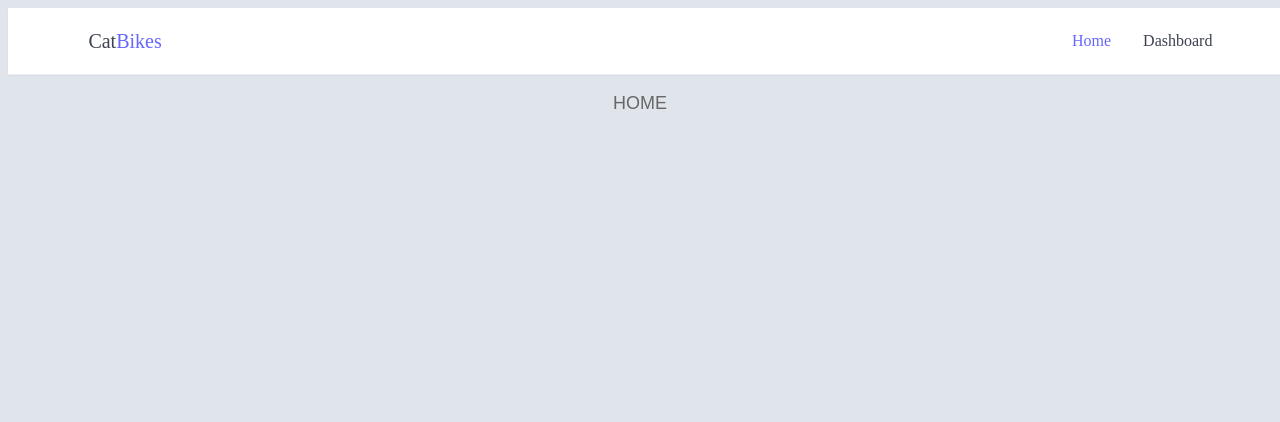
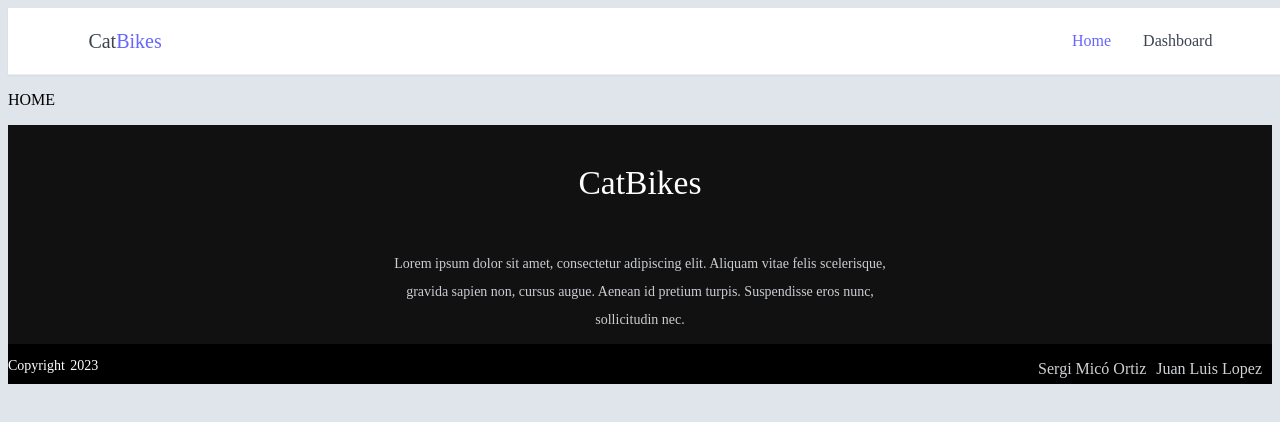
Before and after one commit to sergimicoortiz/React_DRF_MySQL_CatBikes, a React (Create React App) app in the folder frontend/: page / in a window 1280 px wide. Shown: the top 422 px of the page. Built offline with nearby package versions, Linux system fonts and the light colour scheme; no server answers.

Commit message:
footer and 404 page added

```diff
--- a/frontend/src/App.jsx
+++ b/frontend/src/App.jsx
@@ -2,12 +2,14 @@ import React, { Suspense } from 'react';
 import { BrowserRouter, Routes, Route } from 'react-router-dom';
 import Loading from './components/Loading/Loading';
 import Header from './components/Header/Header';
+import Footer from './components/Footer/Footer';
 import { ToastContainer } from 'react-toastify';
 import { StationContext } from './context/StationsContext';
 import './App.scss';
 
 function App() {
 
+  const NotFound = React.lazy(() => import('./pages/NotFound/NotFound'));
   const Home = React.lazy(() => import('./pages/Home/Home'));
   const Dashboard = React.lazy(() => import('./pages/Dashboard/Dashboard'));
   const StationList = React.lazy(() => import('./pages/Dashboard/Stations/StationsList'));
@@ -33,6 +35,7 @@ function App() {
               theme="light"
             />
             <Routes>
+              <Route path="*" element={<NotFound />} />
               <Route path="/" element={<Home />} />
               <Route path="/home" element={<Home />} />
               <Route path="/dashboard" element={<Dashboard />} />
@@ -41,6 +44,7 @@ function App() {
               <Route path="/dashboard/stations/create" element={<StationsCreate />} />
               <Route path="/dashboard/stations/update/:slug" element={<StationsUpdate />} />
             </Routes>
+            <Footer />
           </StationContext>
         </BrowserRouter>
       </Suspense>
--- a/frontend/src/App.scss
+++ b/frontend/src/App.scss
@@ -11,11 +11,3 @@ h1 {
     font-size: 50px;
     font-family: "Cormorant Garamond", serif;
 }
-
-p {
-    font-family: sans-serif;
-    font-weight: 300;
-    text-align: center;
-    font-size: 18px;
-    color: #676767;
-}
--- /dev/null
+++ b/frontend/src/components/Footer/Footer.jsx
@@ -0,0 +1,34 @@
+import React from "react";
+import './Footer.scss';
+
+const Footer = () => {
+    return (
+        <footer>
+
+            <div className="footer-content">
+
+                <h3>CatBikes</h3>
+
+                <p>Lorem ipsum dolor sit amet, consectetur adipiscing elit. Aliquam vitae felis scelerisque, gravida sapien non, cursus augue. Aenean id pretium turpis. Suspendisse eros nunc, sollicitudin nec.</p>
+
+            </div>
+
+            <div className="footer-bottom">
+
+                <p>Copyright <span id="year">2023</span></p>
+
+                <div className="footer-menu">
+                    <ul class="f-menu">
+                        <li><a href="https://github.com/sergimicoortiz">Sergi Micó Ortiz</a></li>
+                        <li><a href="https://github.com/JuanLuisLopez-code">Juan Luis Lopez</a></li>
+                    </ul>
+
+                </div>
+
+            </div>
+
+        </footer>
+    )
+}
+
+export default Footer;
--- /dev/null
+++ b/frontend/src/components/Footer/Footer.scss
@@ -0,0 +1,112 @@
+$color_1: #fff;
+$color_2: #cacdd2;
+$color_3: aqua;
+$color_4: #ccc;
+$color_5: #cfd2d6;
+$color_6: #27bcda;
+$font-family_1: sans-serif;
+
+footer {
+	background: #111;
+	height: auto;
+	width: auto;
+	color: $color_1;
+}
+.footer-content
+{
+	width: auto;
+	display: flex;
+	align-items: center;
+	justify-content: center;
+	flex-direction: column;
+	text-align: center;
+	h3 {
+		font-size: 2.1rem;
+		font-weight: 500;
+		text-transform: capitalize;
+		line-height: 3rem;
+	}
+	p {
+		max-width: 500px;
+		margin: 10px auto;
+		line-height: 28px;
+		font-size: 14px;
+		color: $color_2;
+	}
+}
+.socials {
+	list-style: none;
+	display: flex;
+	align-items: center;
+	justify-content: center;
+	margin: 1rem 0 3rem 0;
+	li {
+		margin: 0 10px;
+	}
+	a {
+		text-decoration: none;
+		color: $color_1;
+		padding: 5px;
+		i {
+			font-size: 1.1rem;
+			width: 20px;
+			transition: color 0.4s ease;
+		}
+		&:hover {
+			i {
+				color: $color_3;
+			}
+		}
+	}
+}
+.footer-bottom {
+	background: #000;
+	width: auto;
+	padding-bottom: 40px;
+	text-align: center;
+	p {
+		float: left;
+		font-size: 14px;
+		word-spacing: 2px;
+		a {
+			color: $color_4;
+			font-size: 16px;
+			text-decoration: none;
+		}
+	}
+	span {
+		text-transform: uppercase;
+	}
+}
+.footer-menu {
+	float: right;
+	ul {
+		display: flex;
+		li {
+			padding-right: 10px;
+			display: block;
+			a {
+				color: $color_5;
+				text-decoration: none;
+				&:hover {
+					color: $color_6;
+				}
+			}
+		}
+	}
+}
+@media (max-width: 500px) {
+	.footer-bottom {
+		p {
+			float: none;
+		}
+	}
+	.footer-menu {
+		ul {
+			display: flex;
+			margin-top: 10px;
+			margin-bottom: 20px;
+			text-align: center;
+		}
+	}
+}
--- /dev/null
+++ b/frontend/src/pages/NotFound/NotFound.jsx
@@ -0,0 +1,12 @@
+import React from "react";
+import './NotFound.scss';
+
+const NotFound = () => {
+    return (
+        <div>
+            <p>404</p>
+        </div>
+    )
+}
+
+export default NotFound;
```
Also changed, not shown: frontend/src/pages/NotFound/NotFound.scss (added).
